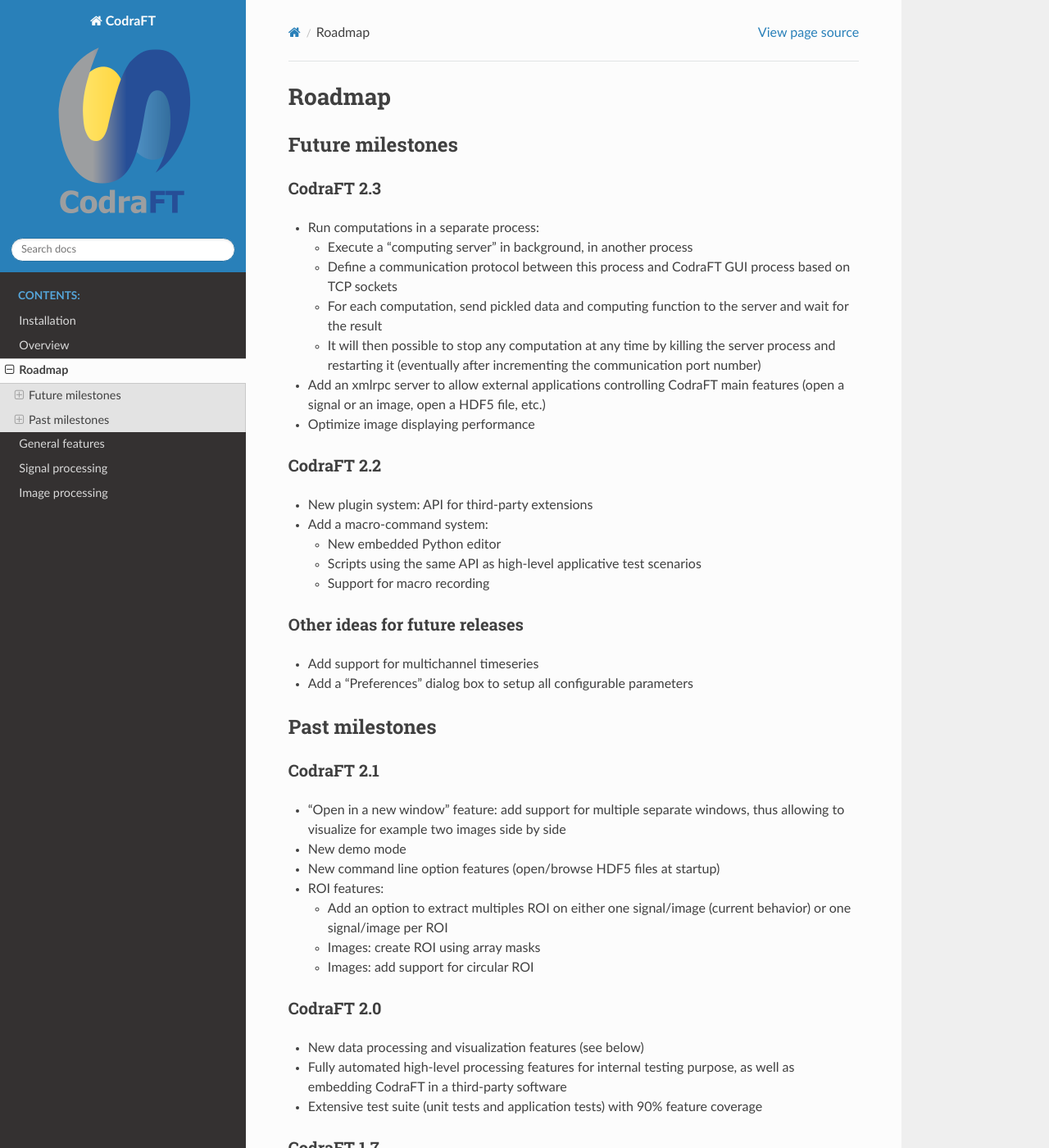
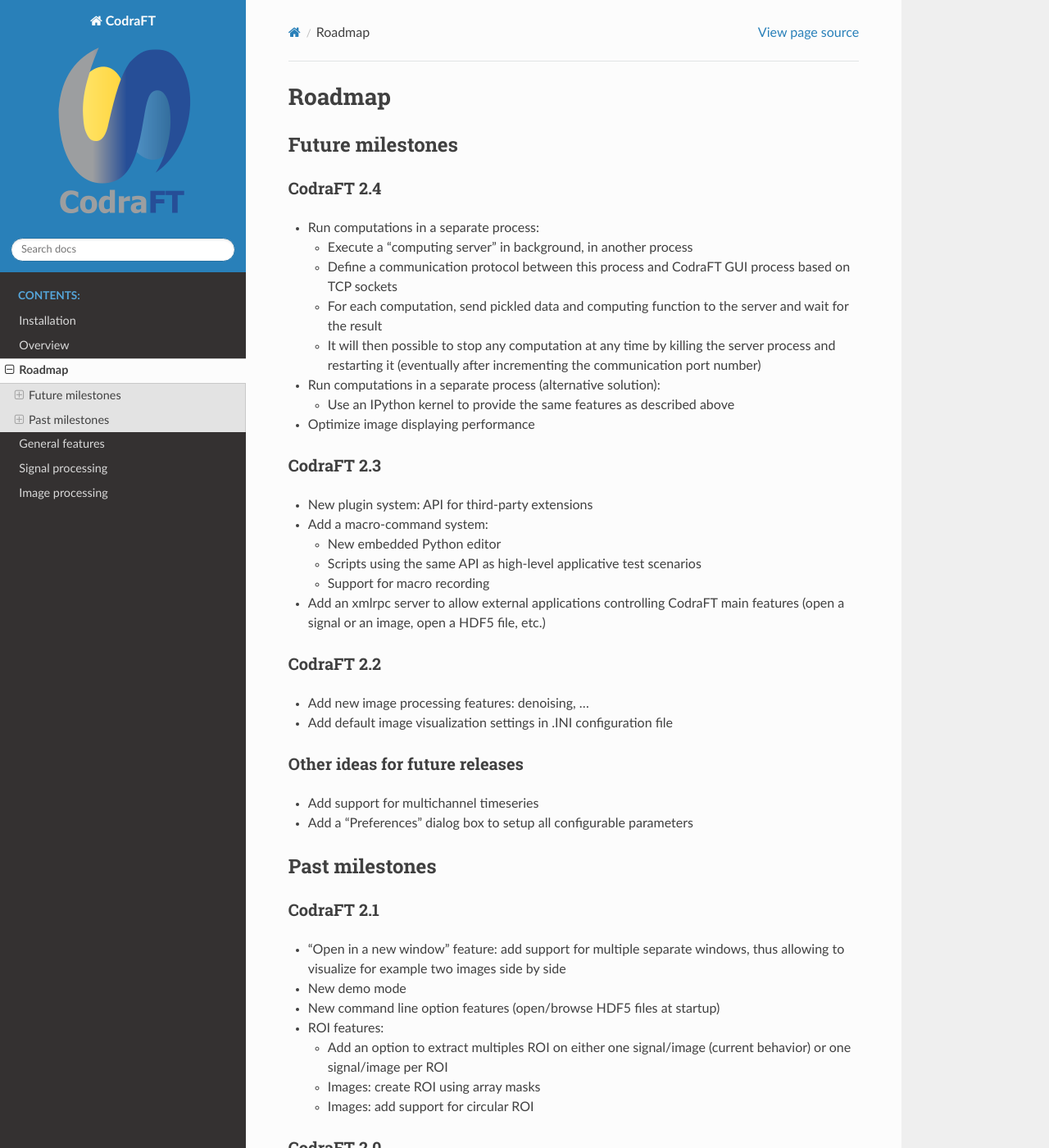
Before and after one commit to DataLab-Platform/DataLab, a Sphinx documentation site: the page built from doc/roadmap.rst, in a window 1280 px wide and 1400 px high. Shown: the whole window at 82% size. Built offline with Sphinx 7.4.7 and the Read the Docs theme 2.0.0, drawn with Linux system fonts in a browser that asks for light colours; formulas are drawn with MathJax 3.

Commit message:
Updated roadmap

```diff
--- a/doc/roadmap.rst
+++ b/doc/roadmap.rst
@@ -4,7 +4,7 @@
 Future milestones
 -----------------
 
-CodraFT 2.3
+CodraFT 2.4
 ^^^^^^^^^^^
 
 * Run computations in a separate process:
@@ -18,12 +18,13 @@
     server process and restarting it (eventually after incrementing the
     communication port number)
 
-* Add an xmlrpc server to allow external applications controlling
-  CodraFT main features (open a signal or an image, open a HDF5 file, etc.)
+* Run computations in a separate process (alternative solution):
+
+  - Use an IPython kernel to provide the same features as described above
 
 * Optimize image displaying performance
 
-CodraFT 2.2
+CodraFT 2.3
 ^^^^^^^^^^^
 
 * New plugin system: API for third-party extensions
@@ -33,6 +34,15 @@
   - New embedded Python editor
   - Scripts using the same API as high-level applicative test scenarios
   - Support for macro recording
+
+* Add an xmlrpc server to allow external applications controlling
+  CodraFT main features (open a signal or an image, open a HDF5 file, etc.)
+
+CodraFT 2.2
+^^^^^^^^^^^
+
+* Add new image processing features: denoising, ...
+* Add default image visualization settings in .INI configuration file
 
 Other ideas for future releases
 ^^^^^^^^^^^^^^^^^^^^^^^^^^^^^^^
```
